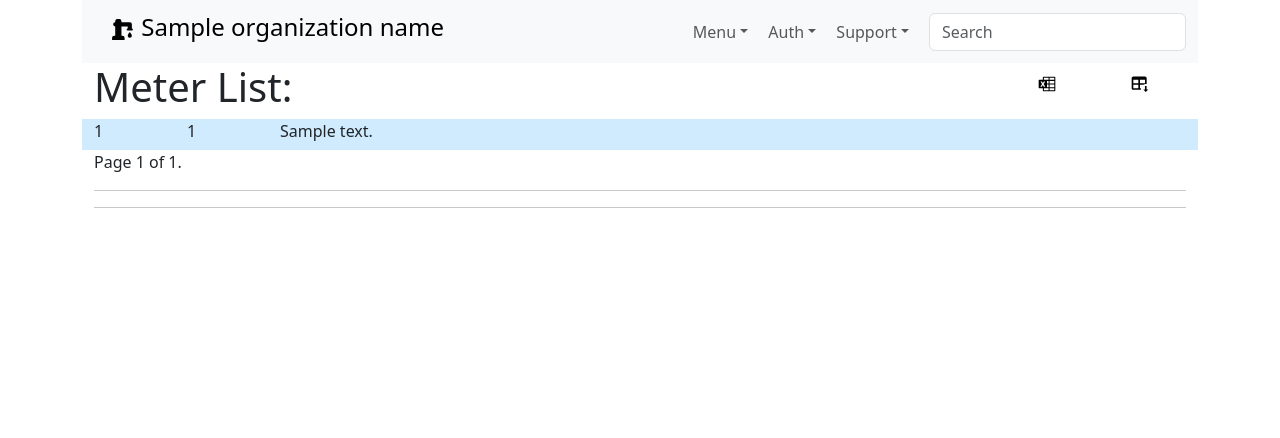
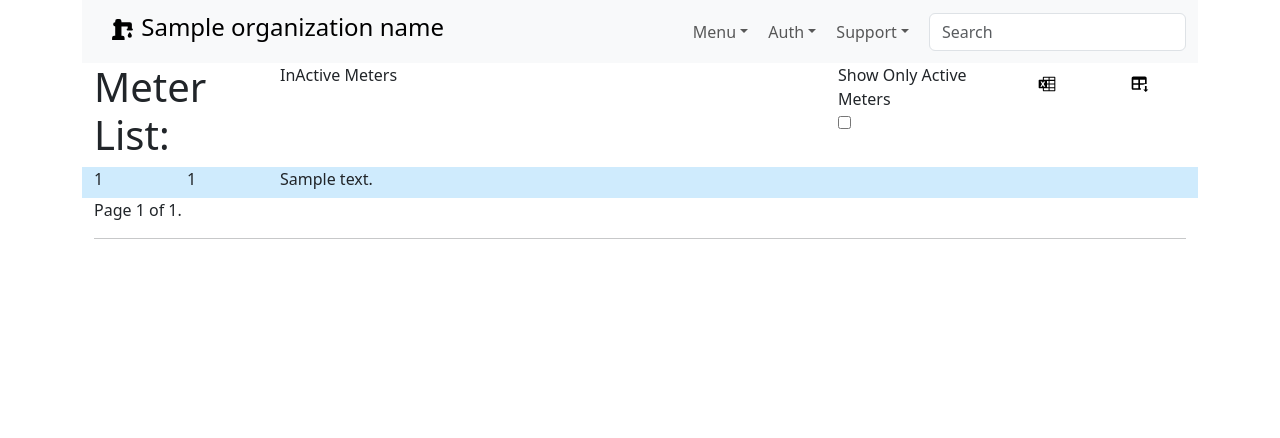
Before and after one commit to jcarter62/sentryx, a Django app: template export/templates/show_meters.html in a window 1280 px wide. Shown: the top 438 px of the page. Run offline with Django 5.2, Linux system fonts and the light colour scheme; the template is opened without the code that fills it: most values are stand-ins (such as "Sample title", 1, 10 or a date in 2020); data that the repository does not hold is empty; parts of the project's set-up code (start-up, migrations or seed data) failed here and were passed over.

Commit message:
Add option to allow selection of active inactive meters.

```diff
--- a/export/templates/show_meters.html
+++ b/export/templates/show_meters.html
@@ -3,8 +3,26 @@
 {% block content %}
     <div class="container">
             <div class="row">
-                <div class="col-10">
-                    <h1>Meter List:</h1>
+                <div class="col-2" id="data_title">
+                        <h1>Meter List:</h1>
+                </div>
+                <div class="col-2" id="active_inactive">
+                        {% if show_active_meters == 'true' %}
+                            Active Meters
+                        {% else %}
+                            InActive Meters
+                        {% endif %}
+                </div>
+                <div class="col-4">&nbsp;</div>
+                <div class="col-2" id="showMtrs">
+                    <label for="showActiveMeters">Show Only Active Meters</label>
+                    <input type="checkbox" id="showActiveMeters"
+                           name="showActiveMeters" value="showActiveMeters"
+                           onchange="save_meter_type();"
+                    {% if show_active_meters == 'true' %}
+                           checked
+                    {% endif %}
+                    >
                 </div>
                 <div class="col-1" id="export1">
                     <a href="{% url 'export-2-excel' %}" class="btn">
@@ -49,7 +67,6 @@
                     {% endif %}
                 </span>
             </div>
-            <hr>
         <hr>
     </div> <!-- container -->
     <script type="text/javascript">
@@ -83,6 +100,43 @@
             show_meter_icon("{{ m.socket_id }}", "{{ m.socket_id }}reads", "{{ m.socket_id }}trans");
         {% endfor %}
 
+        function meter_type_change() {
+            let showActiveMeters = document.getElementById("showActiveMeters");
+            if ( showActiveMeters.checked ) {
+                showActiveMeters.value = "true";
+                // save the value to cookie
+                document.cookie = "show_active_meters=true";
+            } else {
+                showActiveMeters.value = "false";
+                // save the value to cookie
+                document.cookie = "show_active_meters=false";
+            }
+        }
+
+        function save_meter_type() {
+            let item = document.getElementById("showActiveMeters");
+            if ( item.checked ) {
+                setCookie('show_active_meters', 'true', 30, "/");
+                save_meter_type_session('true')
+            } else {
+                setCookie('show_active_meters', 'false', 30, "/");
+                save_meter_type_session('false')
+            }
+            window.location = ".";
+        }
+
+        function save_meter_type_session(value) {
+            let session = getCookie("id");
+            let key_name = "show_active_meters";
+            if (value === "") {
+                value = "true";
+            }
+            let url = "/params/set/" + session + "/" + key_name + "/" + value;
+            fetch(url)
+                .then(response => response.json())
+                .then(data => { });
+        }
+
     </script>
 
 {% endblock %}
```
Also changed, not shown: export/views.py (+17 -7 lines).
